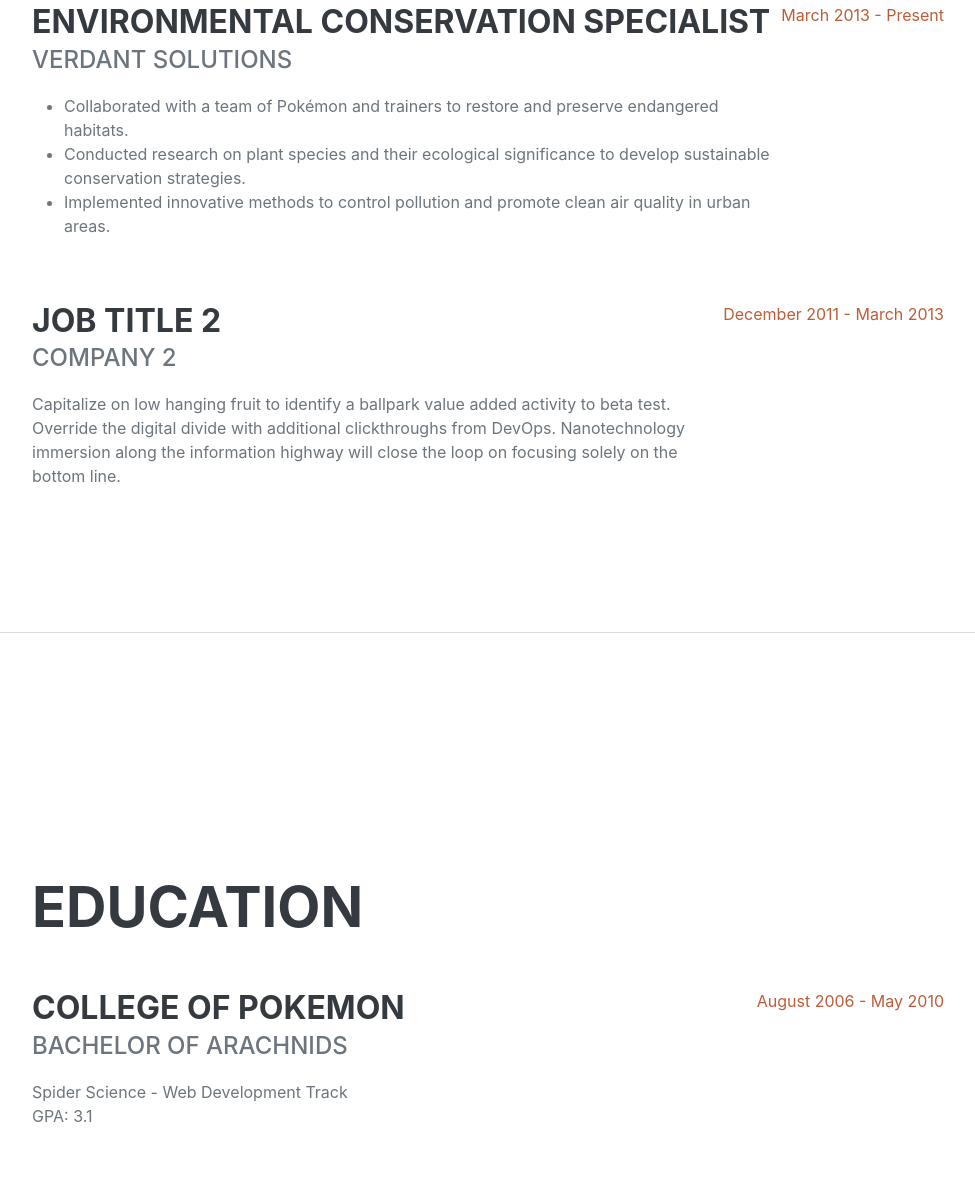
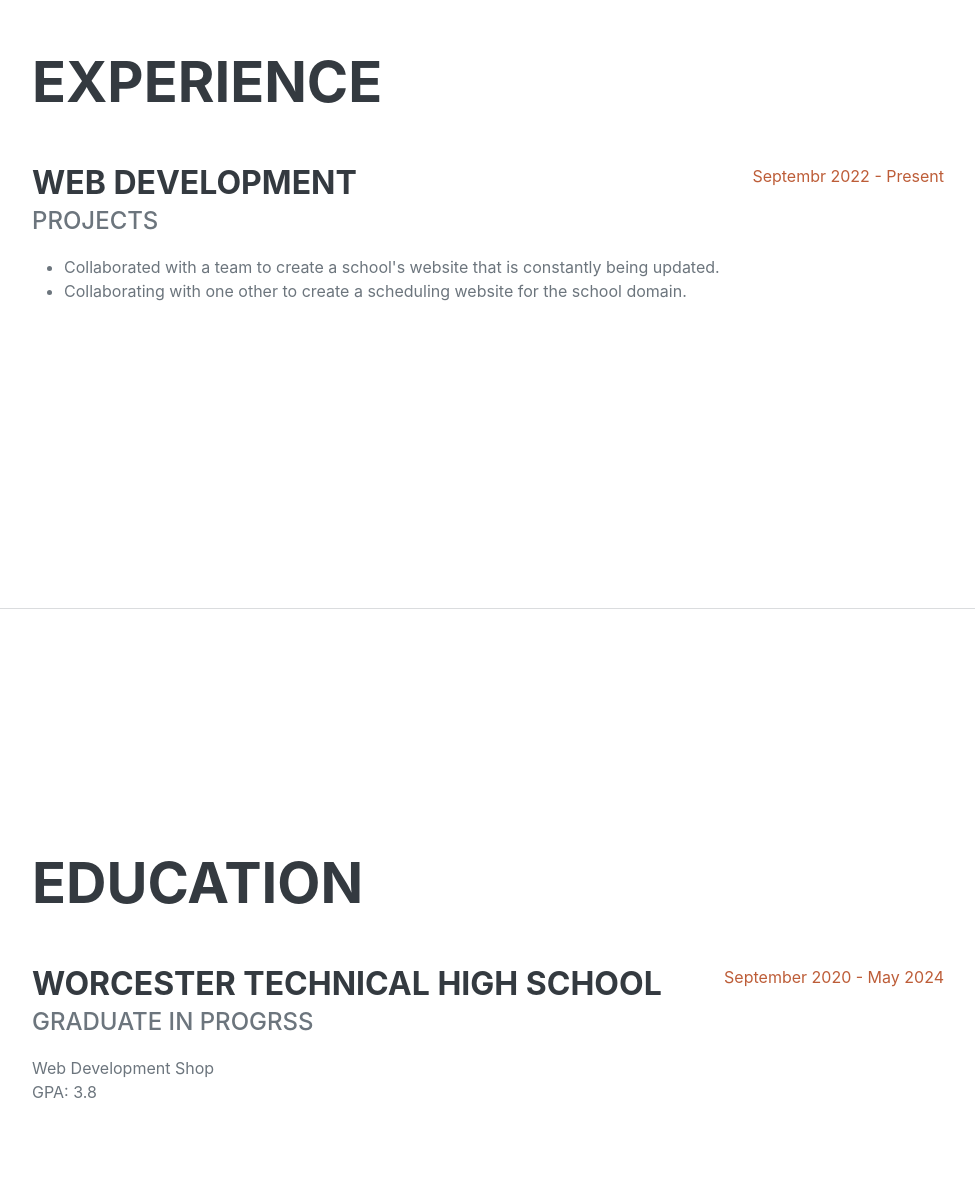
Before and after one commit to mohammedarts/resume-webpage, a plain HTML site: page index.html in a window 1280 px wide. Shown: the part 993-2188 px from the top of the page, without its empty margins (288-1263 px from the left). Drawn offline with Linux system fonts and the light colour scheme; a web font is replaced by a local one.

Commit message:
Updated index.html

```diff
--- a/index.html
+++ b/index.html
@@ -58,23 +58,14 @@
                     <h2 class="mb-5">Experience</h2>
                     <div class="d-flex flex-column flex-md-row justify-content-between mb-5">
                         <div class="flex-grow-1">
-                            <h3 class="mb-0">Environmental Conservation Specialist</h3>
-                            <div class="subheading mb-3">Verdant Solutions</div>
+                            <h3 class="mb-0">Web Development</h3>
+                            <div class="subheading mb-3">Projects</div>
                             <ul>
-                                <li>Collaborated with a team of Pokémon and trainers to restore and preserve endangered habitats.</li>
-                                <li>Conducted research on plant species and their ecological significance to develop sustainable conservation strategies.</li>
-                                <li>Implemented innovative methods to control pollution and promote clean air quality in urban areas.</li>
+                                <li>Collaborated with a team to create a school's website that is constantly being updated.</li>
+                                <li>Collaborating with one other to create a scheduling website for the school domain.</li>
                             </ul>
                         </div>
-                        <div class="flex-shrink-0"><span class="text-primary">March 2013 - Present</span></div>
-                    </div>
-                    <div class="d-flex flex-column flex-md-row justify-content-between mb-5">
-                        <div class="flex-grow-1">
-                            <h3 class="mb-0">Job Title 2</h3>
-                            <div class="subheading mb-3">Company 2</div>
-                            <p>Capitalize on low hanging fruit to identify a ballpark value added activity to beta test. Override the digital divide with additional clickthroughs from DevOps. Nanotechnology immersion along the information highway will close the loop on focusing solely on the bottom line.</p>
-                        </div>
-                        <div class="flex-shrink-0"><span class="text-primary">December 2011 - March 2013</span></div>
+                        <div class="flex-shrink-0"><span class="text-primary">Septembr 2022 - Present</span></div>
                     </div>
                 </div>
             </section>
@@ -85,12 +76,12 @@
                     <h2 class="mb-5">Education</h2>
                     <div class="d-flex flex-column flex-md-row justify-content-between mb-5">
                         <div class="flex-grow-1">
-                            <h3 class="mb-0">College of Pokemon</h3>
-                            <div class="subheading mb-3">Bachelor of Arachnids</div>
-                            <div>Spider Science - Web Development Track</div>
-                            <p>GPA: 3.1</p>
+                            <h3 class="mb-0">Worcester Technical High School</h3>
+                            <div class="subheading mb-3">Graduate in Progrss</div>
+                            <div>Web Development Shop</div>
+                            <p>GPA: 3.8</p>
                         </div>
-                        <div class="flex-shrink-0"><span class="text-primary">August 2006 - May 2010</span></div>
+                        <div class="flex-shrink-0"><span class="text-primary">September 2020 - May 2024</span></div>
                     </div>
                 </div>
             </section>
@@ -105,20 +96,15 @@
                         <li class="list-inline-item"><i class="fab fa-css3-alt"></i></li>
                         <li class="list-inline-item"><i class="fab fa-js-square"></i></li>
                         <li class="list-inline-item"><i class="fab fa-angular"></i></li>
-                        <li class="list-inline-item"><i class="fab fa-react"></i></li>
                         <li class="list-inline-item"><i class="fab fa-node-js"></i></li>
                         <li class="list-inline-item"><i class="fab fa-sass"></i></li>
-                        <li class="list-inline-item"><i class="fab fa-less"></i></li>
                         <li class="list-inline-item"><i class="fab fa-wordpress"></i></li>
-                        <li class="list-inline-item"><i class="fab fa-gulp"></i></li>
-                        <li class="list-inline-item"><i class="fab fa-grunt"></i></li>
-                        <li class="list-inline-item"><i class="fab fa-npm"></i></li>
                     </ul>
                     <div class="subheading mb-3">Workflow</div>
                     <ul class="fa-ul mb-0">
                         <li>
                             <span class="fa-li"><i class="fas fa-check"></i></span>
-                            Mobile-First, Responsive Design
+                            Privacy and Content Additions
                         </li>
                         <li>
                             <span class="fa-li"><i class="fas fa-check"></i></span>
@@ -126,11 +112,7 @@
                         </li>
                         <li>
                             <span class="fa-li"><i class="fas fa-check"></i></span>
-                            Cross Functional Teams
-                        </li>
-                        <li>
-                            <span class="fa-li"><i class="fas fa-check"></i></span>
-                            Agile Development & Scrum
+                            Custom Themes
                         </li>
                     </ul>
                 </div>
@@ -140,7 +122,7 @@
             <section class="resume-section" id="interests">
                 <div class="resume-section-content">
                     <h2 class="mb-5">Interests</h2>
-                    <p>I have a strong affinity for outdoor activities and enjoy embarking on adventures in forests, meadows, and other natural landscapes. Hiking, exploring hidden trails, and experiencing the wonders of untouched wilderness invigorate me and provide inspiration for my training and battle strategies.</p>
+                    <p>I enjoy doing art and try to get better at it every day, studying anatomy or composition.</p>
                     <p class="mb-0">Finding moments of tranquility is crucial for maintaining balance in both battles and daily life. Through meditation and relaxation exercises, I cultivate inner peace and focus, enabling me to perform at my best during intense situations and effectively handle challenges.</p>
                 </div>
             </section>
@@ -152,8 +134,8 @@
                     <ul class="fa-ul mb-0">
                         <li>
                             <span class="fa-li"><i class="fas fa-trophy text-warning"></i></span>
-                            Earned multiple Gym Badges by defeating skilled Gym Leaders in different regions.
+                            Helped create the school website for my school.
                         </li>
                         <li>
                             <span class="fa-li"><i class="fas fa-trophy text-warning"></i></span>
-                            Evolved into Venusaur, showcasing personal growth, perseverance, and dedication.
+                            Was part of an eSports team (September 2020 - June 2021) and placed in PlayVs.
```
